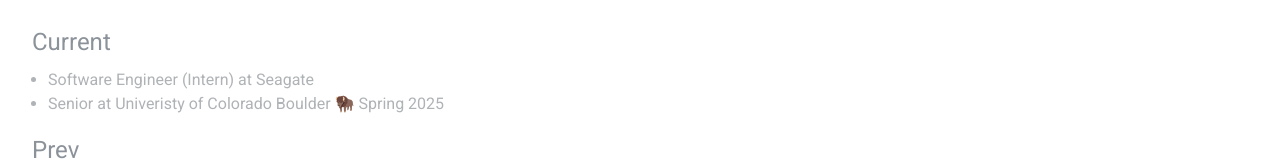
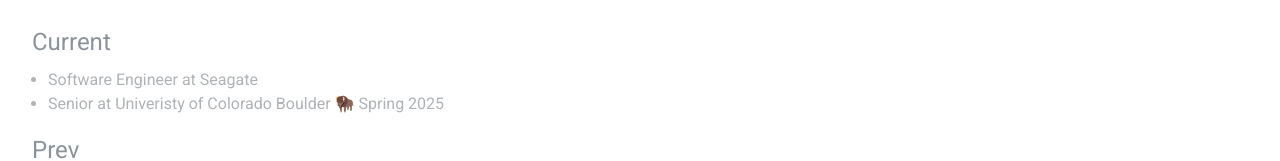
Before and after one commit to che247/PortfolioWebsite, a React (Vite) app: page / in a window 1280 px wide. Shown: the part 418-579 px from the top of the page. Built offline with nearby package versions, Linux system fonts and the light colour scheme.

Commit message:
refactor(current title): removed 'intern' from the current job title. that's it

```diff
--- a/src/components/home.component.jsx
+++ b/src/components/home.component.jsx
@@ -147,7 +147,7 @@ const Home = () => {
         <ul>
           <li>
             <span className="current_prev_positions">
-              Software Engineer (Intern) at Seagate
+              Software Engineer at Seagate
             </span>
           </li>
           <li>
```
